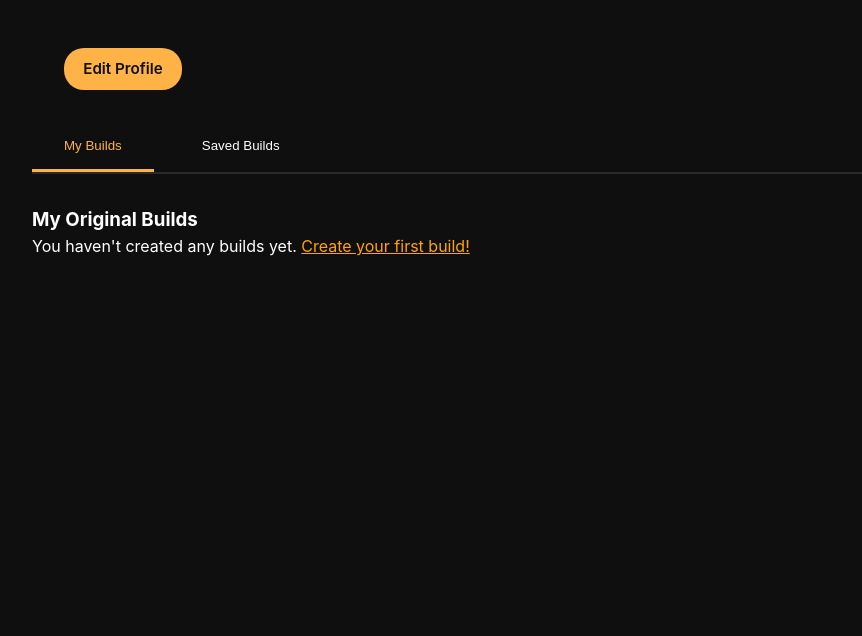
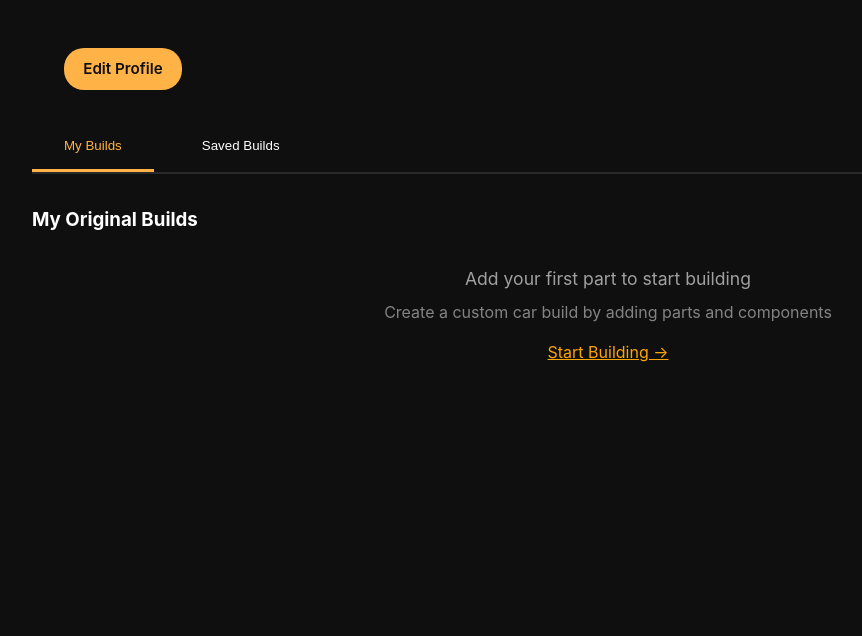
Before and after one commit to 373656-arch/replitfiletest, a PHP site: page /user/profile.php in a window 1280 px wide. Shown: the part 73-709 px from the top of the page, without its empty margins (32-894 px from the left). Run offline with PHP 8.4, Linux system fonts and the light colour scheme; the visitor is signed in with stand-in values (Sample User, id 1); data that the repository does not hold is empty.

Commit message:
Update empty build message and fix reply toggle error
Modify community.php to add a null check for the button element in the toggleReplies function and update user/profile.php to improve the empty build message display.

Replit-Commit-Author: Agent
Replit-Commit-Session-Id: b09ba846-669b-47ab-a815-7c5c7fd4524c
Replit-Commit-Checkpoint-Type: full_checkpoint
Replit-Commit-Event-Id: 4899170b-b143-43fd-9067-36b982ee535a
Replit-Commit-Screenshot-Url: https://storage.googleapis.com/screenshot-production-us-central1/d726fcb3-1cd9-4623-867a-d5e31a99081b/b09ba846-669b-47ab-a815-7c5c7fd4524c/TWZ6RZE

```diff
--- a/community.php
+++ b/community.php
@@ -466,7 +466,7 @@ function showReplyForm(commentId) {
 function toggleReplies(commentId) {
     const container = document.getElementById('replies-container-' + commentId);
     const button = event.target.closest('.toggle-replies');
-    if (!container) return;
+    if (!container || !button) return;
 
     if (container.style.display === 'none') {
         container.style.display = 'block';
--- a/user/profile.php
+++ b/user/profile.php
@@ -114,7 +114,11 @@ renderHeader();
                 <?php endwhile; ?>
             </div>
         <?php else: ?>
-            <p>You haven't created any builds yet. <a href="/index.php" style="color: var(--accent-2);">Create your first build!</a></p>
+            <div style="text-align: center; padding: 2rem; background: var(--bg-primary); border-radius: 5px;">
+                <p style="font-size: 1.1rem; color: var(--text-secondary);">Add your first part to start building</p>
+                <p style="margin-top: 0.5rem; color: var(--text-secondary); opacity: 0.8;">Create a custom car build by adding parts and components</p>
+                <a href="/index.php" style="color: var(--accent-2); margin-top: 1rem; display: inline-block; text-decoration: underline;">Start Building →</a>
+            </div>
         <?php endif; ?>
     </div>
 
```
Also changed, not shown: 1 other file.
